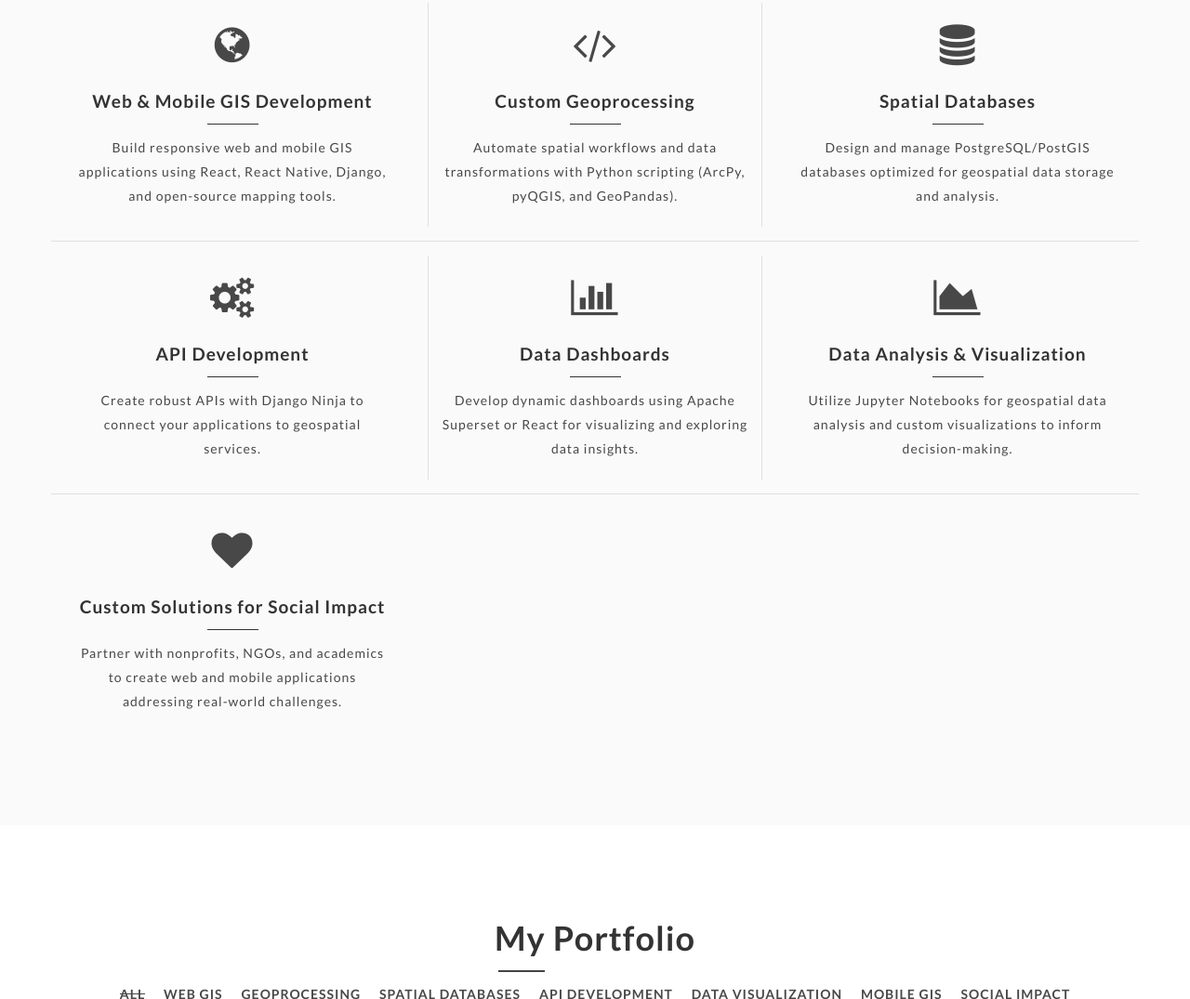
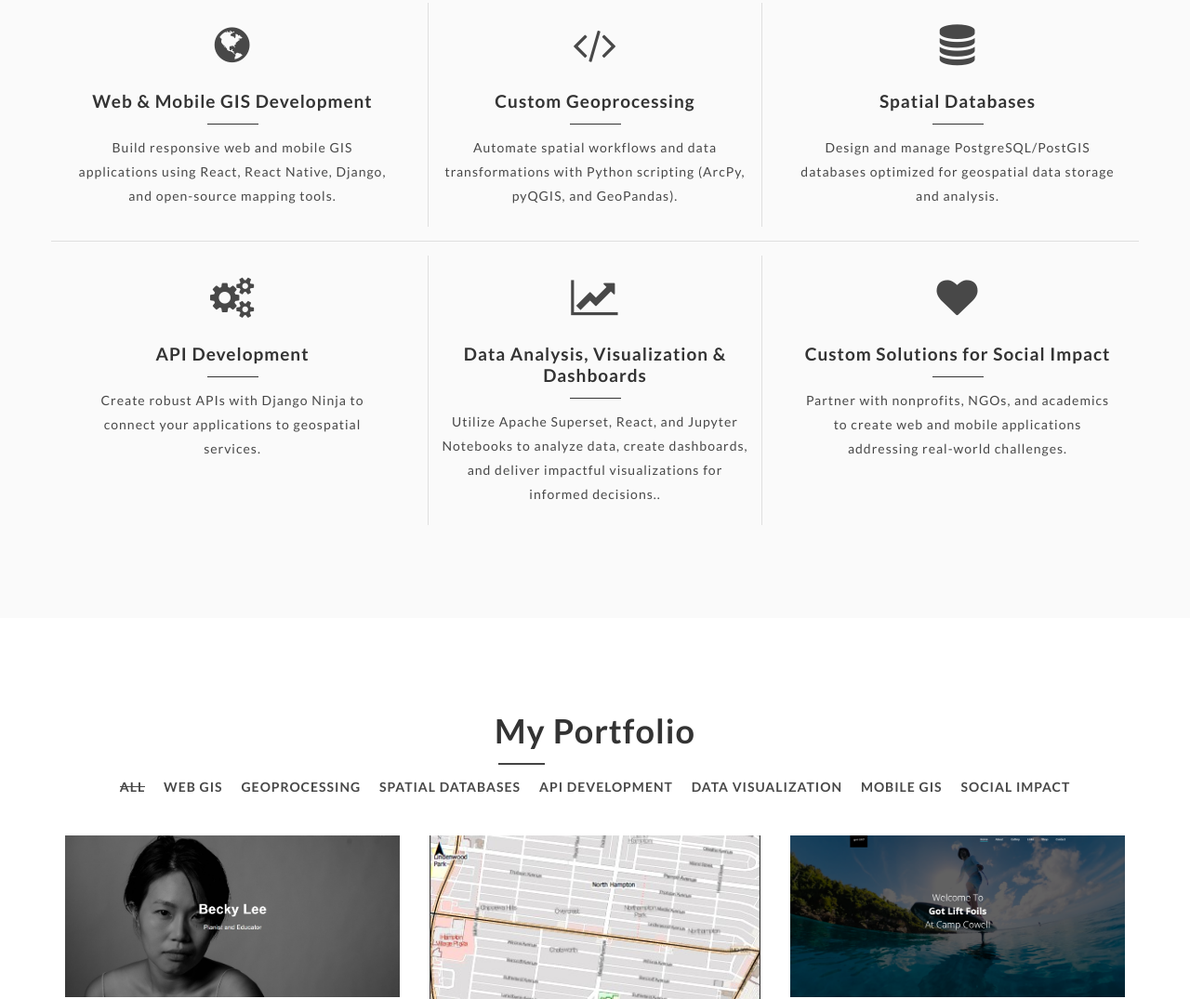
Before and after one commit to GeoBradDev/portfolio, a plain HTML site: page index.html in a window 1280 px wide. Shown: the part 1709-2784 px from the top of the page at 93% size. Drawn offline with Linux system fonts and the light colour scheme.

Commit message:
Updated services

```diff
--- a/index.html
+++ b/index.html
@@ -213,7 +213,8 @@
                     <div class="service-content">
                         <h3>Web & Mobile GIS Development</h3>
                         <div class="s-line"></div>
-                        <p>Build responsive web and mobile GIS applications using React,  React Native, Django, and open-source mapping tools.</p>
+                        <p>Build responsive web and mobile GIS applications using React, React Native, Django, and
+                            open-source mapping tools.</p>
                     </div>
                 </div>
             </div>
@@ -226,7 +227,8 @@
                     <div class="service-content">
                         <h3>Custom Geoprocessing</h3>
                         <div class="s-line"></div>
-                        <p>Automate spatial workflows and data transformations with Python scripting (ArcPy, pyQGIS, and GeoPandas).</p>
+                        <p>Automate spatial workflows and data transformations with Python scripting (ArcPy, pyQGIS, and
+                            GeoPandas).</p>
                     </div>
                 </div>
             </div>
@@ -239,7 +241,8 @@
                     <div class="service-content">
                         <h3>Spatial Databases</h3>
                         <div class="s-line"></div>
-                        <p>Design and manage PostgreSQL/PostGIS databases optimized for geospatial data storage and analysis.</p>
+                        <p>Design and manage PostgreSQL/PostGIS databases optimized for geospatial data storage and
+                            analysis.</p>
                     </div>
                 </div>
             </div>
@@ -263,31 +266,20 @@
             <div class="col-xs-12 col-md-4">
                 <div class="single-service bordered">
                     <div class="service-icon">
-                        <i class="fa fa-bar-chart effect"></i>
+                        <i class="fa fa-line-chart effect"></i>
                     </div>
                     <div class="service-content">
-                        <h3>Data Dashboards</h3>
+                        <h3>Data Analysis, Visualization & Dashboards</h3>
                         <div class="s-line"></div>
-                        <p>Develop dynamic dashboards using Apache Superset or React for visualizing and exploring data insights.</p>
+                        <p>
+                            Utilize Apache Superset, React, and Jupyter Notebooks to analyze data, create dashboards,
+                            and deliver impactful visualizations for informed decisions..</p>
                     </div>
                 </div>
             </div>
 
-            <div class="col-xs-12 col-md-4">
-                <div class="single-service">
-                    <div class="service-icon">
-                        <i class="fa fa-area-chart effect"></i>
-                    </div>
-                    <div class="service-content">
-                        <h3>Data Analysis & Visualization</h3>
-                        <div class="s-line"></div>
-                        <p>Utilize Jupyter Notebooks for geospatial data analysis and custom visualizations to inform decision-making.</p>
-                    </div>
-                </div>
-            </div>
-
-            <div class="clear-float"></div>
-            <div class="services-separator"></div>
+            <!--            <div class="clear-float"></div>-->
+            <!--            <div class="services-separator"></div>-->
 
             <div class="col-xs-12 col-md-4">
                 <div class="single-service">
@@ -297,7 +289,8 @@
                     <div class="service-content">
                         <h3>Custom Solutions for Social Impact</h3>
                         <div class="s-line"></div>
-                        <p>Partner with nonprofits, NGOs, and academics to create web and mobile applications addressing real-world challenges.</p>
+                        <p>Partner with nonprofits, NGOs, and academics to create web and mobile applications addressing
+                            real-world challenges.</p>
                     </div>
                 </div>
             </div>
```
